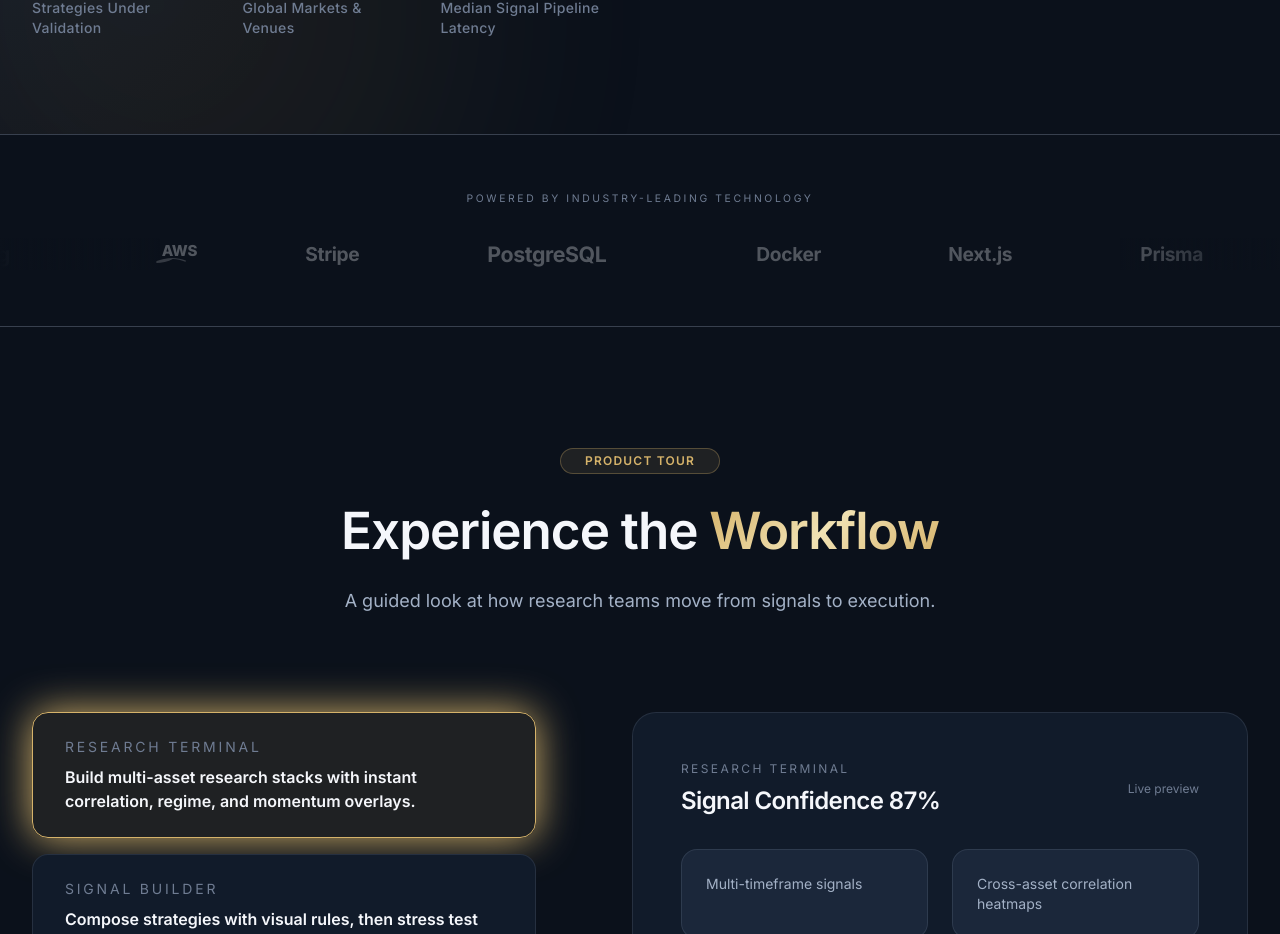
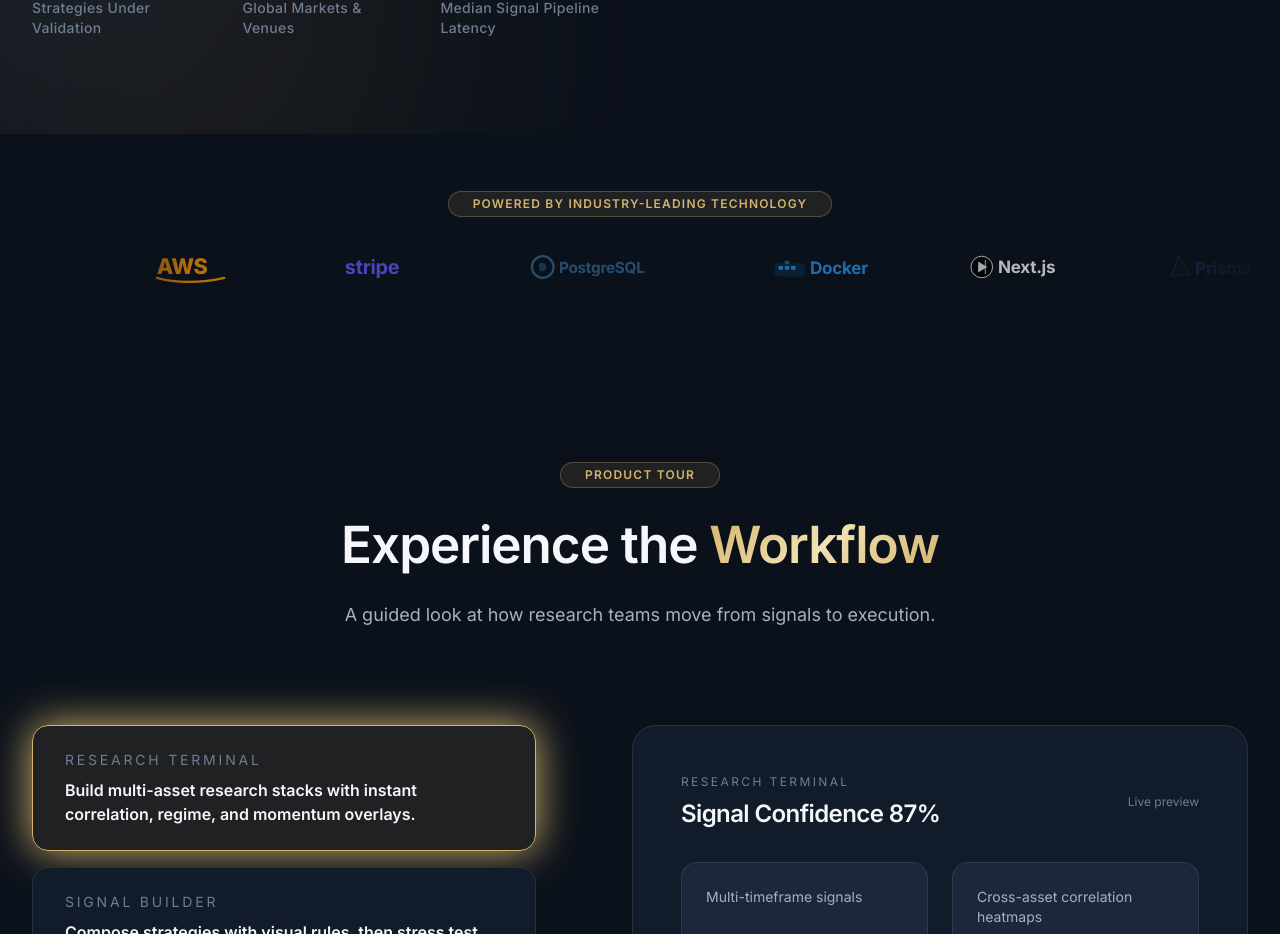
Before and after one commit to mohit1157/optiveon, a Next.js app in the folder optiveon-web/: page / in a window 1280 px wide. Shown: the part 1075-2009 px from the top of the page. Built offline with nearby package versions, Linux system fonts and the light colour scheme; no server answers.

Commit message:
feat: redesign trust strip with real brand-color logos, badge heading, and site-themed fades

```diff
--- a/optiveon-web/src/components/marketing/trust-strip.tsx
+++ b/optiveon-web/src/components/marketing/trust-strip.tsx
@@ -2,70 +2,88 @@
 
 import { cn } from "@/lib/utils";
 import { useScrollAnimation } from "@/hooks/use-scroll-animation";
+import { Badge } from "@/components/ui/badge";
 
-/* ── Inline SVG logos (simplified, monochrome versions) ── */
+/* ── Real brand-color SVG logos ── */
 
-function BloombergLogo({ className }: { className?: string }) {
+function BloombergLogo() {
     return (
-        <svg className={className} viewBox="0 0 120 24" fill="currentColor" xmlns="http://www.w3.org/2000/svg">
-            <text x="0" y="18" fontFamily="Inter, system-ui, sans-serif" fontSize="16" fontWeight="700" letterSpacing="-0.02em">Bloomberg</text>
+        <svg viewBox="0 0 200 40" className="h-7 md:h-9 w-auto flex-shrink-0">
+            <rect x="4" y="6" width="28" height="28" rx="3" fill="#F37A21" />
+            <text x="38" y="28" fontFamily="Inter, Arial, sans-serif" fontSize="18" fontWeight="700" fill="#F37A21" letterSpacing="-0.5">Bloomberg</text>
         </svg>
     );
 }
 
-function AWSLogo({ className }: { className?: string }) {
+function AWSLogo() {
     return (
-        <svg className={className} viewBox="0 0 60 36" fill="none" xmlns="http://www.w3.org/2000/svg">
-            <path d="M18.5 23.5c-5.2 3-12.7 4.6-19.2 4.6-.9 0-1.7-.1-2.5-.2l.3-.5c6.1-3.2 13.8-5 20.8-5 5.1 0 10.6 1.1 15.7 3.1l-1 1.3c-4.5-2-9.3-3.1-14.1-3.3z" fill="currentColor" opacity="0.6" />
-            <text x="6" y="20" fontFamily="Inter, system-ui, sans-serif" fontSize="17" fontWeight="800" letterSpacing="-0.02em" fill="currentColor">AWS</text>
+        <svg viewBox="0 0 120 40" className="h-7 md:h-9 w-auto flex-shrink-0">
+            <text x="5" y="28" fontFamily="Inter, Arial, sans-serif" fontSize="24" fontWeight="800" fill="#FF9900" letterSpacing="-0.5">AWS</text>
+            <path d="M5 32 C25 38, 55 38, 80 32" stroke="#FF9900" strokeWidth="2.5" fill="none" strokeLinecap="round" />
         </svg>
     );
 }
 
-function StripeLogo({ className }: { className?: string }) {
+function StripeLogo() {
     return (
-        <svg className={className} viewBox="0 0 80 30" fill="currentColor" xmlns="http://www.w3.org/2000/svg">
-            <text x="0" y="22" fontFamily="Inter, system-ui, sans-serif" fontSize="18" fontWeight="700" letterSpacing="-0.02em">Stripe</text>
+        <svg viewBox="0 0 120 40" className="h-7 md:h-9 w-auto flex-shrink-0">
+            <text x="5" y="28" fontFamily="Inter, Arial, sans-serif" fontSize="22" fontWeight="700" fill="#635BFF" letterSpacing="-0.3">stripe</text>
         </svg>
     );
 }
 
-function PostgresLogo({ className }: { className?: string }) {
+function PostgreSQLLogo() {
     return (
-        <svg className={className} viewBox="0 0 130 24" fill="currentColor" xmlns="http://www.w3.org/2000/svg">
-            <text x="0" y="18" fontFamily="Inter, system-ui, sans-serif" fontSize="16" fontWeight="700" letterSpacing="-0.02em">PostgreSQL</text>
+        <svg viewBox="0 0 180 40" className="h-7 md:h-9 w-auto flex-shrink-0">
+            <circle cx="16" cy="20" r="12" fill="none" stroke="#336791" strokeWidth="2.5" />
+            <path d="M12 16 C16 14, 20 16, 20 20 C20 24, 16 26, 12 24" fill="#336791" opacity="0.6" />
+            <text x="34" y="27" fontFamily="Inter, Arial, sans-serif" fontSize="17" fontWeight="700" fill="#336791" letterSpacing="-0.3">PostgreSQL</text>
         </svg>
     );
 }
 
-function DockerLogo({ className }: { className?: string }) {
+function DockerLogo() {
     return (
-        <svg className={className} viewBox="0 0 90 30" fill="currentColor" xmlns="http://www.w3.org/2000/svg">
-            <text x="0" y="22" fontFamily="Inter, system-ui, sans-serif" fontSize="18" fontWeight="700" letterSpacing="-0.02em">Docker</text>
+        <svg viewBox="0 0 130 40" className="h-7 md:h-9 w-auto flex-shrink-0">
+            {/* Whale body */}
+            <path d="M5 22 Q5 16, 12 16 L32 16 Q38 16, 38 22 L38 26 Q38 30, 32 30 L12 30 Q5 30, 5 26 Z" fill="#2496ED" opacity="0.15" stroke="#2496ED" strokeWidth="1.5" />
+            {/* Container boxes */}
+            <rect x="9" y="19" width="5" height="4" rx="0.5" fill="#2496ED" />
+            <rect x="16" y="19" width="5" height="4" rx="0.5" fill="#2496ED" />
+            <rect x="23" y="19" width="5" height="4" rx="0.5" fill="#2496ED" />
+            <rect x="16" y="13" width="5" height="4" rx="0.5" fill="#2496ED" opacity="0.6" />
+            <text x="44" y="28" fontFamily="Inter, Arial, sans-serif" fontSize="19" fontWeight="700" fill="#2496ED" letterSpacing="-0.3">Docker</text>
         </svg>
     );
 }
 
-function NextJSLogo({ className }: { className?: string }) {
+function NextJSLogo() {
     return (
-        <svg className={className} viewBox="0 0 90 30" fill="currentColor" xmlns="http://www.w3.org/2000/svg">
-            <text x="0" y="22" fontFamily="Inter, system-ui, sans-serif" fontSize="18" fontWeight="700" letterSpacing="-0.02em">Next.js</text>
+        <svg viewBox="0 0 130 40" className="h-7 md:h-9 w-auto flex-shrink-0">
+            <circle cx="16" cy="20" r="12" fill="#000" stroke="#fff" strokeWidth="1" />
+            <path d="M12 14 L22 20 L12 26 Z" fill="#fff" opacity="0.9" />
+            <line x1="20" y1="12" x2="20" y2="28" stroke="#fff" strokeWidth="1.5" opacity="0.6" />
+            <text x="34" y="27" fontFamily="Inter, Arial, sans-serif" fontSize="19" fontWeight="700" fill="#ffffff" letterSpacing="-0.3">Next.js</text>
         </svg>
     );
 }
 
-function PrismaLogo({ className }: { className?: string }) {
+function PrismaLogo() {
     return (
-        <svg className={className} viewBox="0 0 90 30" fill="currentColor" xmlns="http://www.w3.org/2000/svg">
-            <text x="0" y="22" fontFamily="Inter, system-ui, sans-serif" fontSize="18" fontWeight="700" letterSpacing="-0.02em">Prisma</text>
+        <svg viewBox="0 0 120 40" className="h-7 md:h-9 w-auto flex-shrink-0">
+            <path d="M8 30 L16 8 L28 28 Z" fill="none" stroke="#2D3748" strokeWidth="2.5" strokeLinejoin="round" />
+            <path d="M16 8 L28 28 L8 30 Z" fill="#2D3748" opacity="0.15" />
+            <text x="34" y="28" fontFamily="Inter, Arial, sans-serif" fontSize="19" fontWeight="700" fill="#5A67D8" letterSpacing="-0.3">Prisma</text>
         </svg>
     );
 }
 
-function NginxLogo({ className }: { className?: string }) {
+function NginxLogo() {
     return (
-        <svg className={className} viewBox="0 0 80 30" fill="currentColor" xmlns="http://www.w3.org/2000/svg">
-            <text x="0" y="22" fontFamily="Inter, system-ui, sans-serif" fontSize="18" fontWeight="700" letterSpacing="-0.02em">Nginx</text>
+        <svg viewBox="0 0 120 40" className="h-7 md:h-9 w-auto flex-shrink-0">
+            <rect x="4" y="8" width="24" height="24" rx="3" fill="#009639" opacity="0.15" stroke="#009639" strokeWidth="1.5" />
+            <text x="10" y="26" fontFamily="Inter, Arial, sans-serif" fontSize="14" fontWeight="900" fill="#009639">N</text>
+            <text x="34" y="28" fontFamily="Inter, Arial, sans-serif" fontSize="19" fontWeight="700" fill="#009639" letterSpacing="-0.3">Nginx</text>
         </svg>
     );
 }
@@ -74,20 +92,20 @@ const LOGOS = [
     { Component: BloombergLogo, name: "Bloomberg" },
     { Component: AWSLogo, name: "AWS" },
     { Component: StripeLogo, name: "Stripe" },
-    { Component: PostgresLogo, name: "PostgreSQL" },
+    { Component: PostgreSQLLogo, name: "PostgreSQL" },
     { Component: DockerLogo, name: "Docker" },
     { Component: NextJSLogo, name: "Next.js" },
     { Component: PrismaLogo, name: "Prisma" },
     { Component: NginxLogo, name: "Nginx" },
 ];
 
-function LogoItem({ Component, name }: { Component: React.FC<{ className?: string }>; name: string }) {
+function LogoItem({ Component, name }: { Component: React.FC; name: string }) {
     return (
         <div
-            className="flex items-center justify-center px-8 md:px-12 opacity-30 hover:opacity-60 transition-opacity duration-300 flex-shrink-0"
+            className="flex items-center justify-center px-6 md:px-10 flex-shrink-0 opacity-70 hover:opacity-100 transition-opacity duration-300"
             title={name}
         >
-            <Component className="h-6 md:h-8 w-auto text-foreground" />
+            <Component />
         </div>
     );
 }
@@ -99,7 +117,7 @@ export function TrustStrip() {
     const logoSet = [...LOGOS, ...LOGOS];
 
     return (
-        <section className="py-10 md:py-14 relative overflow-hidden border-t border-b border-border/30">
+        <section className="py-10 md:py-14 relative overflow-hidden">
             <div
                 ref={ref}
                 className={cn(
@@ -107,16 +125,29 @@ export function TrustStrip() {
                     isVisible ? "opacity-100 translate-y-0" : "opacity-0 translate-y-4"
                 )}
             >
-                <p className="text-center text-[0.65rem] uppercase tracking-[0.25em] text-foreground-muted mb-8">
-                    Powered by Industry-Leading Technology
-                </p>
+                {/* Heading styled like SectionHeader tag */}
+                <div className="text-center mb-8">
+                    <Badge variant="outline">
+                        Powered by Industry-Leading Technology
+                    </Badge>
+                </div>
 
                 {/* Marquee container */}
                 <div className="relative">
-                    {/* Left fade */}
-                    <div className="absolute left-0 top-0 bottom-0 w-24 md:w-40 bg-gradient-to-r from-background to-transparent z-10 pointer-events-none" />
-                    {/* Right fade */}
-                    <div className="absolute right-0 top-0 bottom-0 w-24 md:w-40 bg-gradient-to-l from-background to-transparent z-10 pointer-events-none" />
+                    {/* Left gradient fade — site's navy/gold brand colors */}
+                    <div
+                        className="absolute left-0 top-0 bottom-0 w-28 md:w-48 z-10 pointer-events-none"
+                        style={{
+                            background: "linear-gradient(to right, #0b111b 0%, rgba(11, 17, 27, 0.8) 40%, transparent 100%)",
+                        }}
+                    />
+                    {/* Right gradient fade */}
+                    <div
+                        className="absolute right-0 top-0 bottom-0 w-28 md:w-48 z-10 pointer-events-none"
+                        style={{
+                            background: "linear-gradient(to left, #0b111b 0%, rgba(11, 17, 27, 0.8) 40%, transparent 100%)",
+                        }}
+                    />
 
                     {/* Scrolling track */}
                     <div className="flex animate-marquee hover:[animation-play-state:paused]">
```
